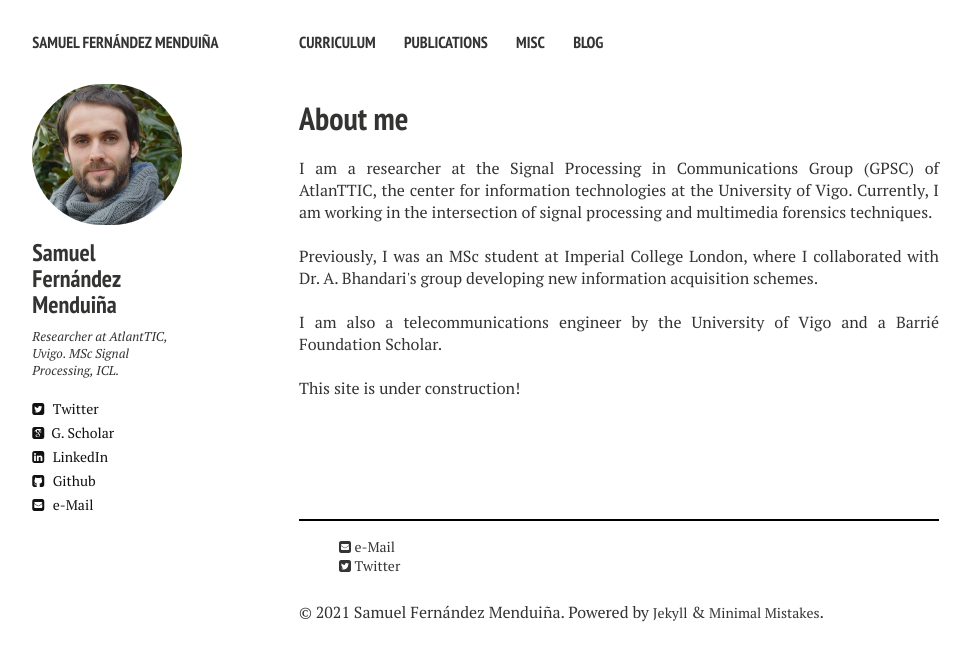
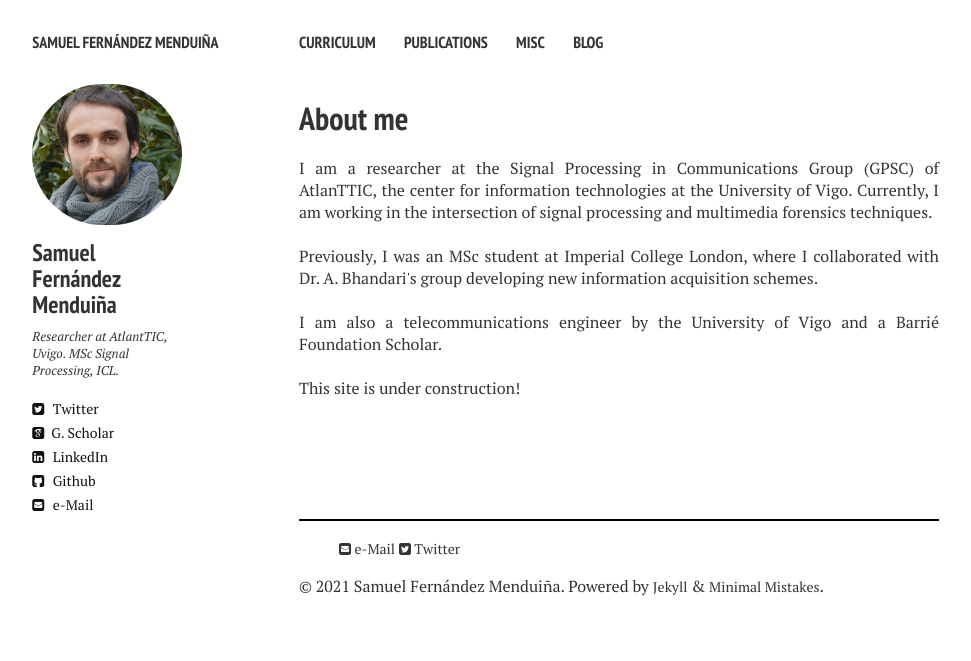
Before and after one commit to sf219/sfweb, a Jekyll site: the page built from index.md, in a window 1280 px wide. Shown: the top 661 px of the page, without its empty margins (21-992 px from the left). Built offline with Jekyll 4.4.1, drawn with Linux system fonts in a browser that asks for light colours; nearby versions of some CDN libraries.

Commit message:
Update _footer.html

```diff
--- a/_includes/_footer.html
+++ b/_includes/_footer.html
@@ -22,7 +22,7 @@
     {% if site.footer.links %}
       {% for link in site.footer.links %}
         {% if link.label and link.url %}
-          <p><a href="{{ link.url }}" rel="nofollow noopener noreferrer"><i class="{{ link.icon | default: 'fas fa-link' }}" aria-hidden="true"></i> {{ link.label }}</a></p>
+          <a href="{{ link.url }}" rel="nofollow noopener noreferrer"><i class="{{ link.icon | default: 'fas fa-link' }}" aria-hidden="true"></i> {{ link.label }}</a>
         {% endif %}
       {% endfor %}
     {% endif %}
```
